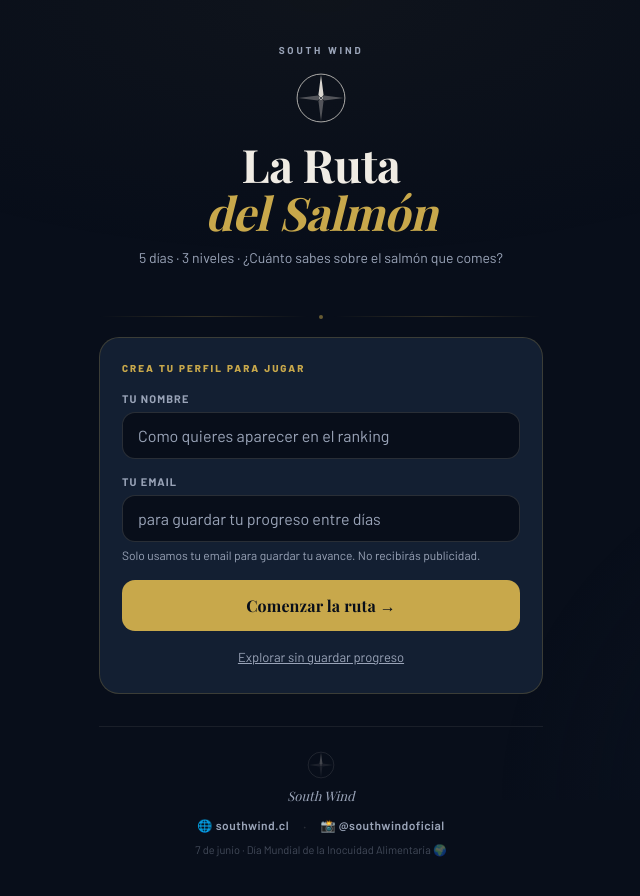
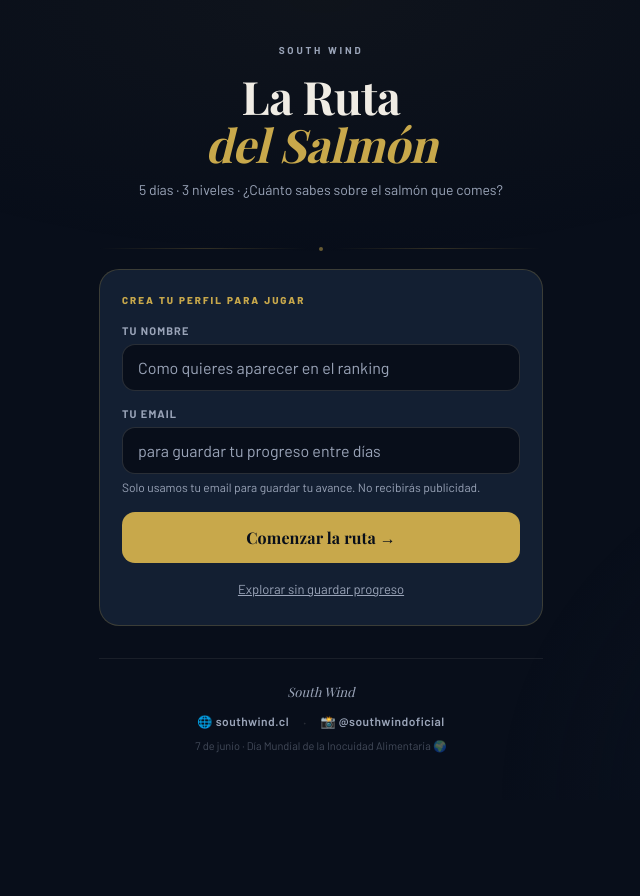
Before and after one commit to csingerc/Concurso-QR-Clientes, a plain HTML site: page index.html in a window 1280 px wide. Shown: the whole page, without its empty margins (319-959 px from the left). After the commit the page ends 839 px from the top, so only its background shows below. Drawn offline with nearby package versions, Linux system fonts and the light colour scheme; a web font is replaced by a local one.

Commit message:
fix: logo SVG removido, nombre en tipografía

```diff
--- a/css/design.css
+++ b/css/design.css
@@ -65,9 +65,7 @@ body::before {
 }
 
 /* Logo SVG blanco centrado */
-.brand-logo {
-  display: flex; justify-content: center; margin-bottom: 16px;
-}
+
 .brand-logo svg { width: 52px; height: 52px; opacity: 0.9; }
 
 .brand-title {
@@ -197,7 +195,7 @@ body::before {
   border-top: 1px solid var(--border);
   margin-top: 32px;
 }
-.footer-logo { display: flex; justify-content: center; margin-bottom: 8px; }
+
 .footer-logo svg { width: 28px; height: 28px; opacity: 0.25; }
 .footer-brand {
   font-family: 'Playfair Display', serif; font-style: italic;
--- a/index.html
+++ b/index.html
@@ -22,7 +22,7 @@
 
   <div class="brand-header fade-in">
     <div class="brand-eyebrow">South Wind</div>
-    <div class="brand-logo" style="color:var(--cream);"><svg viewBox="0 0 100 100" fill="none" xmlns="http://www.w3.org/2000/svg"><circle cx="50" cy="50" r="46" stroke="currentColor" stroke-width="1.5"/><path d="M50 6 L55 44 L50 50 L45 44 Z" fill="currentColor"/><path d="M50 94 L55 56 L50 50 L45 56 Z" fill="currentColor" opacity="0.35"/><path d="M6 50 L44 45 L50 50 L44 55 Z" fill="currentColor" opacity="0.35"/><path d="M94 50 L56 45 L50 50 L56 55 Z" fill="currentColor" opacity="0.35"/><path d="M22 22 L46 46 L50 50 L44 44 Z" fill="currentColor" opacity="0.2"/><path d="M78 22 L54 46 L50 50 L56 44 Z" fill="currentColor" opacity="0.2"/><circle cx="50" cy="50" r="3.5" fill="currentColor"/><circle cx="50" cy="50" r="1.8" fill="#080e1a"/></svg></div>
+
     <h1 class="brand-title">La Ruta<br><em>del Salmón</em></h1>
     <p class="brand-subtitle">5 días · 3 niveles · ¿Cuánto sabes sobre el salmón que comes?</p>
   </div>
@@ -50,7 +50,7 @@
   </div>
 
   <footer class="site-footer fade-in-3">
-    <div class="footer-logo" style="color:var(--cream);"><svg viewBox="0 0 100 100" fill="none" xmlns="http://www.w3.org/2000/svg"><circle cx="50" cy="50" r="46" stroke="currentColor" stroke-width="1.5"/><path d="M50 6 L55 44 L50 50 L45 44 Z" fill="currentColor"/><path d="M50 94 L55 56 L50 50 L45 56 Z" fill="currentColor" opacity="0.35"/><path d="M6 50 L44 45 L50 50 L44 55 Z" fill="currentColor" opacity="0.35"/><path d="M94 50 L56 45 L50 50 L56 55 Z" fill="currentColor" opacity="0.35"/><circle cx="50" cy="50" r="3.5" fill="currentColor"/><circle cx="50" cy="50" r="1.8" fill="#080e1a"/></svg></div>
+
     <div class="footer-brand">South Wind</div>
     <div class="footer-links">
       <a href="https://www.southwind.cl" target="_blank" rel="noopener">🌐 southwind.cl</a>
```
Also changed, not shown: home.html (+2 -3 lines), ranking.html (+1 -1 lines).
